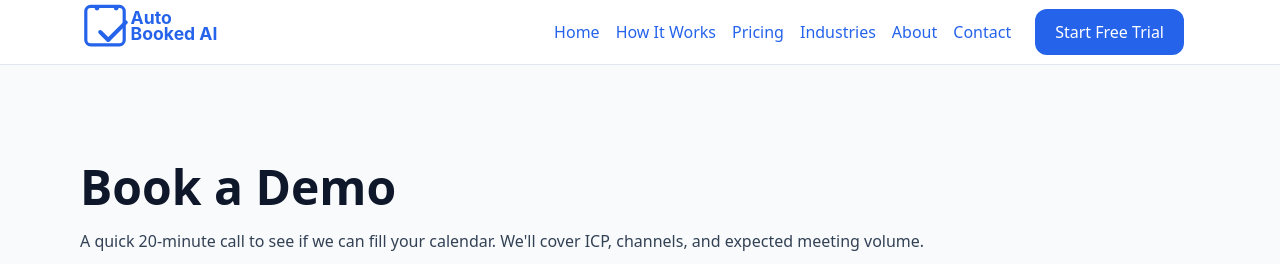
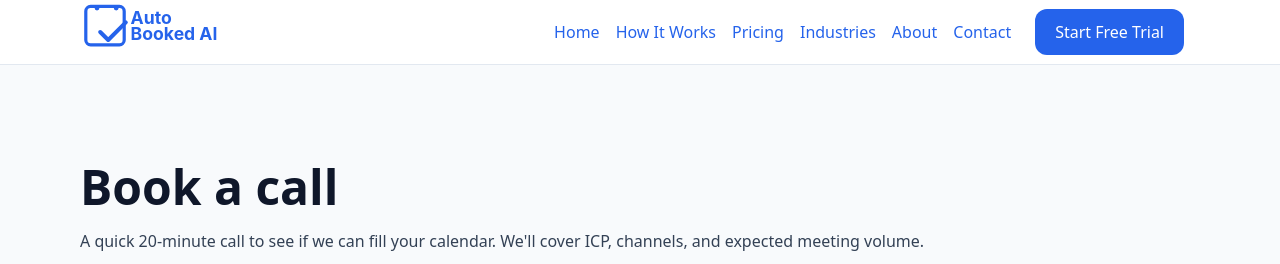
Before and after one commit to Mitchthomas94/auto-6, a Next.js app: page /book in a window 1280 px wide. Shown: the top 264 px of the page. Built offline with nearby package versions, Linux system fonts and the light colour scheme; no server answers.

Commit message:
Update book.js

```diff
--- a/pages/book.js
+++ b/pages/book.js
@@ -5,12 +5,12 @@ export default function Page(){
   return (
     <>
     <Head>
-        <title>Book a Demo — AutoBooked AI</title>
+        <title>Book a demo/call — AutoBooked AI</title>
         <meta name="description" content="Book a demo with AutoBooked AI to see how our appointment-setting system works for your business." />
       </Head>
 
     <section className="container mt2">
-      <h1 className="h1">Book a Demo</h1>
+      <h1 className="h1">Book a call</h1>
       <p className="subtle">A quick 20-minute call to see if we can fill your calendar. We'll cover ICP, channels, and expected meeting volume.</p>
       <div className="card aspect-video mt1">
         <iframe
```
